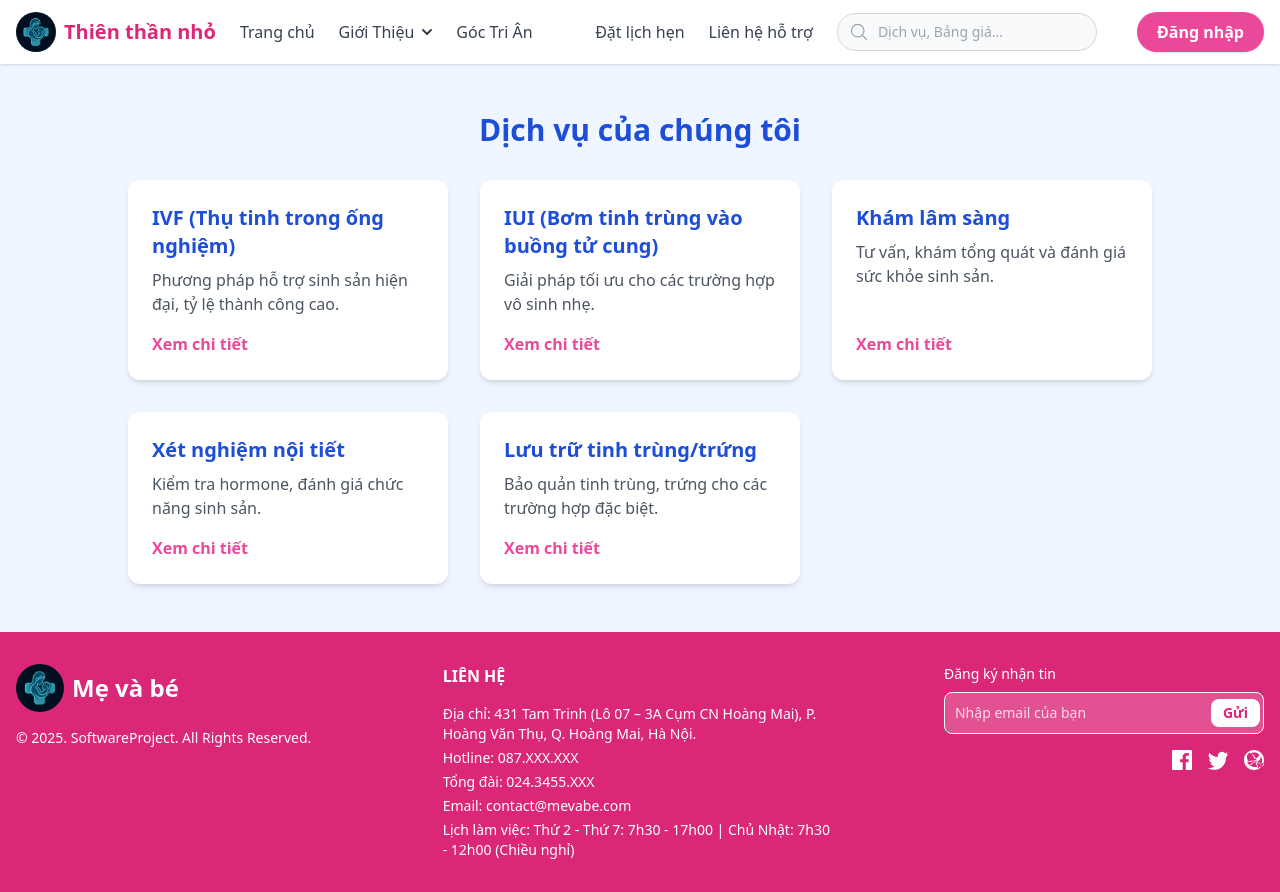
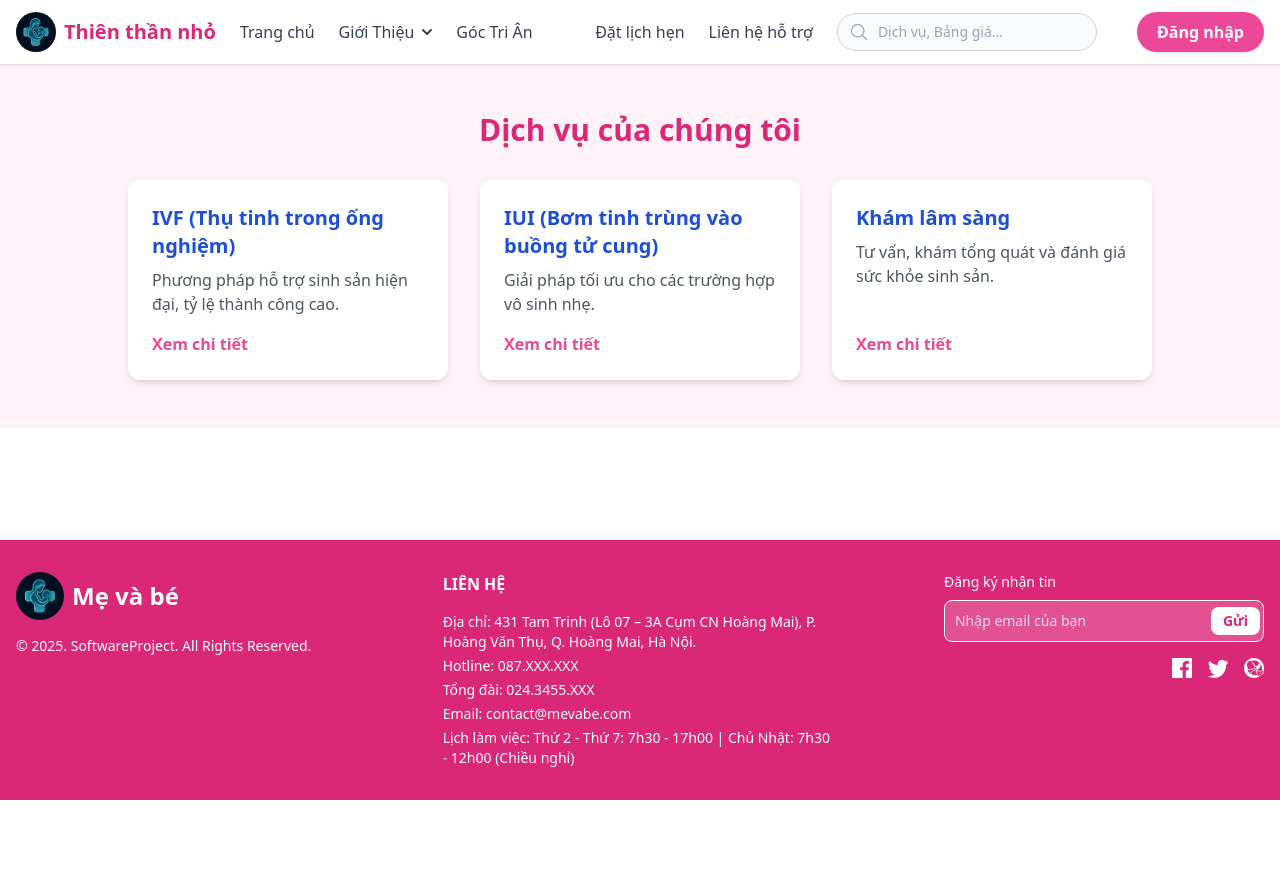
Before and after one commit to MinMinstd/frontend-infertility-system, a React (Vite) app: page /services in a window 1280 px wide. After the commit the page ends 800 px from the top, so only its background shows below. Built offline with nearby package versions, Linux system fonts and the light colour scheme.

Commit message:
fix footer all pages

```diff
--- a/src/App.tsx
+++ b/src/App.tsx
@@ -11,7 +11,9 @@ import Header from "./components/Header";
 export default function App() {
   return (
     <BrowserRouter>
+      <div className="min-h-screen flex flex-col">
         <Header />
+        <main className="flex-1">
           <Routes>
             <Route path="/" element={<Home />} />
             <Route path="/services" element={<Services />} />
@@ -20,7 +22,9 @@ export default function App() {
             <Route path="/consult" element={<OnlineConsult />} />
             <Route path="/contact" element={<Contact />} />
           </Routes>
+        </main>
         <Footer />
+      </div>
     </BrowserRouter>
   );
 }
--- a/src/components/ServiceCard.tsx
+++ b/src/components/ServiceCard.tsx
@@ -1,4 +1,3 @@
-
 interface ServiceCardProps {
   name: string;
   description: string;
--- a/src/pages/customer/Doctor.tsx
+++ b/src/pages/customer/Doctor.tsx
@@ -13,6 +13,18 @@ const doctors = [
     name: "BS. Trần Thị B",
     specialty: "Nội tiết sinh sản",
     experience: "12 năm kinh nghiệm",
+    avatar: "../public/Images/doctor-avatar.png",
+  },
+  {
+    name: "BS. Lê Văn C",
+    specialty: "Nam học",
+    experience: "10 năm kinh nghiệm",
+    avatar: "../public/Images/doctor-avatar.png",
+  },
+  {
+    name: "BS. Lê Văn C",
+    specialty: "Nam học",
+    experience: "10 năm kinh nghiệm",
     avatar: "../public/Images/doctor-avatar.png",
   },
   {
--- a/src/pages/customer/Services.tsx
+++ b/src/pages/customer/Services.tsx
@@ -1,4 +1,4 @@
-//Thông tin dịch vú
+//Thông tin dịch vụ
 import { ServiceCard } from "../../components/ServiceCard";
 
 const services = [
@@ -15,21 +15,25 @@ const services = [
     name: "Khám lâm sàng",
     description: "Tư vấn, khám tổng quát và đánh giá sức khỏe sinh sản.",
   },
-  {
-    name: "Xét nghiệm nội tiết",
-    description: "Kiểm tra hormone, đánh giá chức năng sinh sản.",
-  },
-  {
-    name: "Lưu trữ tinh trùng/trứng",
-    description: "Bảo quản tinh trùng, trứng cho các trường hợp đặc biệt.",
-  },
 ];
 
 export default function Services() {
   return (
-    <section className="py-12 px-4 bg-blue-50" id="services">
+    // <section className="flex-1 py-12 px-4 bg-blue-50" id="services">
+    //   <div className="max-w-5xl mx-auto">
+    //     <h2 className="text-2xl md:text-3xl font-bold text-center text-blue-700 mb-8">
+    //       Dịch vụ của chúng tôi
+    //     </h2>
+    //     <div className="grid grid-cols-1 md:grid-cols-2 lg:grid-cols-3 gap-8">
+    //       {services.map((service, idx) => (
+    //         <ServiceCard key={idx} {...service} />
+    //       ))}
+    //     </div>
+    //   </div>
+    // </section>
+    <section className="py-12 px-4 bg-pink-50" id="doctors">
       <div className="max-w-5xl mx-auto">
-        <h2 className="text-2xl md:text-3xl font-bold text-center text-blue-700 mb-8">
+        <h2 className="text-2xl md:text-3xl font-bold text-center text-pink-600 mb-8">
           Dịch vụ của chúng tôi
         </h2>
         <div className="grid grid-cols-1 md:grid-cols-2 lg:grid-cols-3 gap-8">
@@ -41,3 +45,5 @@ export default function Services() {
     </section>
   );
 }
+
+// đã xóa khung dịch vụ lưu trữ tình trùng
```
Lines whose indentation alone changed are shown as unchanged.
